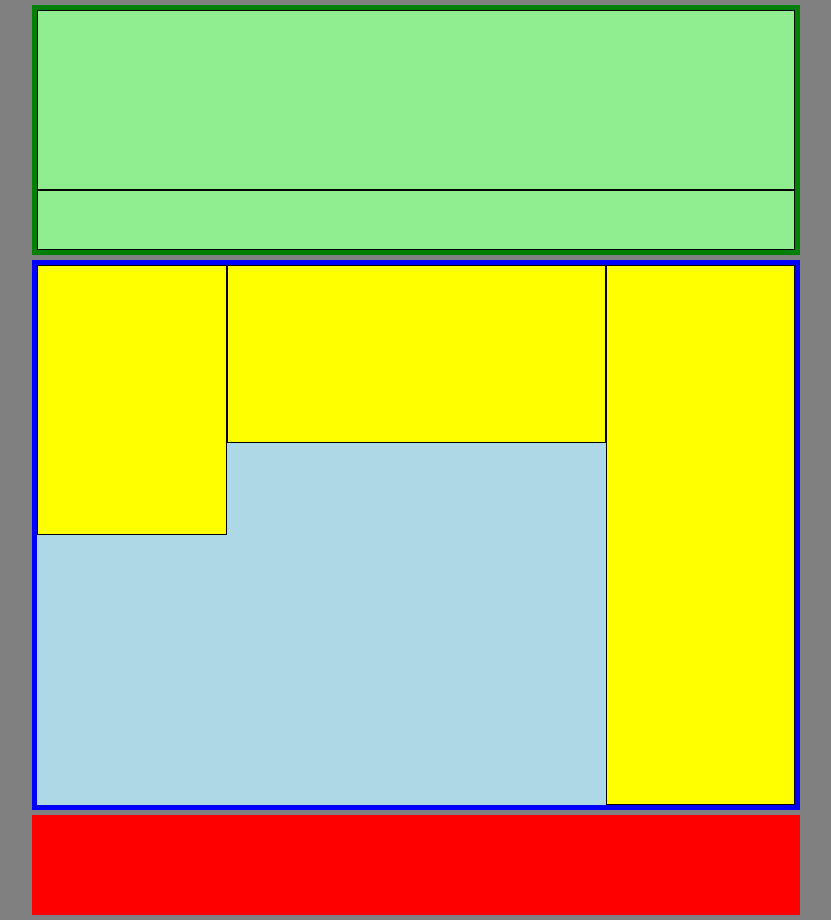
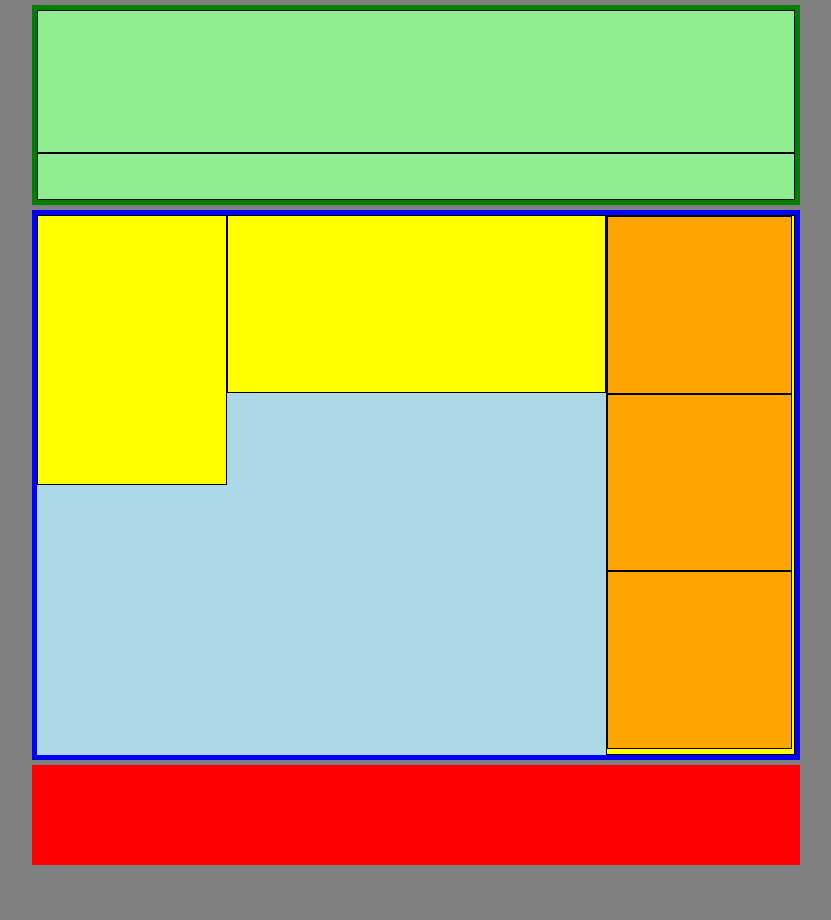
Before and after one commit to vonaxl/htmlcss-struttura-wp, a plain HTML site: page index.html in a window 1280 px wide. Shown: the whole page, without its empty margins (224-1055 px from the left). After the commit the page ends 870 px from the top, so only its background shows below. Drawn offline with Linux system fonts and the light colour scheme.

Commit message:
lowered the header height

```diff
--- a/assets/css/style.css
+++ b/assets/css/style.css
@@ -16,7 +16,7 @@ body{
 header{
   background-color: green;
   width: 100%;
-  height: 250px;
+  height: 200px;
   margin: 5px auto;
   padding: 5px;
 }
@@ -74,6 +74,15 @@ section{
   height: 100%;
 }
 
+.textsection{
+  float: none;
+  background-color: orange;
+  border: 1px solid black;
+  height: 33%;
+  width: 99%;
+  padding: 10px;
+}
+
 footer{
   background-color: red;
   width: 100%;
--- a/index.html
+++ b/index.html
@@ -18,7 +18,11 @@
         <div class="maindivider">
           <div class="organicthemes"></div>
           <div class="threecolumn"></div>
-          <div class="textwidget"></div>
+          <div class="textwidget">
+            <div class="textsection"></div>
+            <div class="textsection"></div>
+            <div class="textsection"></div>
+          </div>
         </div>
       </section>
 
```
